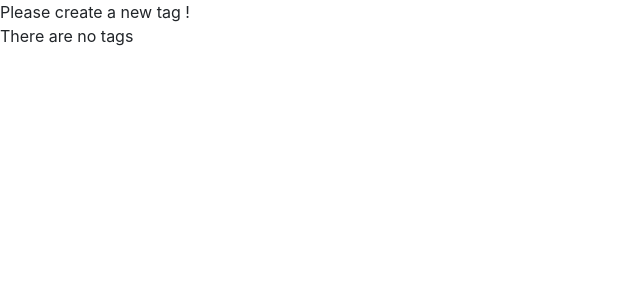
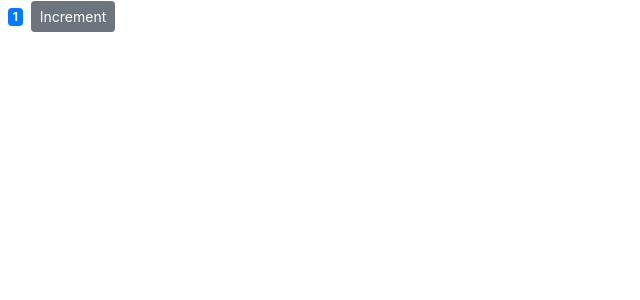
Before and after one commit to SudipSikdar/counter-app, a React (Create React App) app: page / in a window 1280 px wide. Shown: the top 300 px of the page, without its empty margins (0-640 px from the left). Built offline with nearby package versions, Linux system fonts and the light colour scheme.

Commit message:
Update counter.jsx
event handler added

```diff
--- a/src/components/counter.jsx
+++ b/src/components/counter.jsx
@@ -3,25 +3,36 @@
 class Counter extends Component {
   state = {
     count: 1,
-    tags: [],
   };
 
-  renderTags() {
-    if (this.state.tags.length === 0) return <p>There are no tags</p>;
+  //   constructor() {
+  //     super();
+  //     this.handleIncrement = this.handleIncrement.bind(this);
+  //   }
 
-    return (
-      <ul>
-        {this.state.tags.map((tag) => (
-          <li key={tag}>{tag}</li>
-        ))}
-      </ul>
-    );
+  getBadgeClasses() {
+    let classes = "badge m-2 badge-";
+    classes += this.state.count === 0 ? "warning" : "primary";
+    return classes;
   }
+  formatCount() {
+    const { count } = this.state;
+    return count === 0 ? "Zero" : count;
+  }
+
+  handleIncrement = () => {
+    console.log("Increment clicked", this.state.count);
+  };
   render() {
     return (
       <div>
-        {this.state.tags.length === 0 && "Please create a new tag !"}
-        {this.renderTags()}
+        <span className={this.getBadgeClasses()}>{this.formatCount()}</span>
+        <button
+          onClick={this.handleIncrement}
+          className="btn btn-secondary btn-sm"
+        >
+          Increment
+        </button>
       </div>
     );
   }
```
